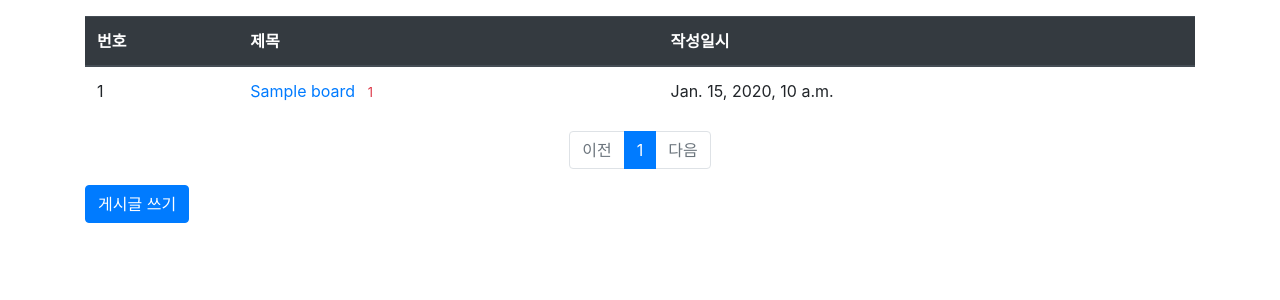
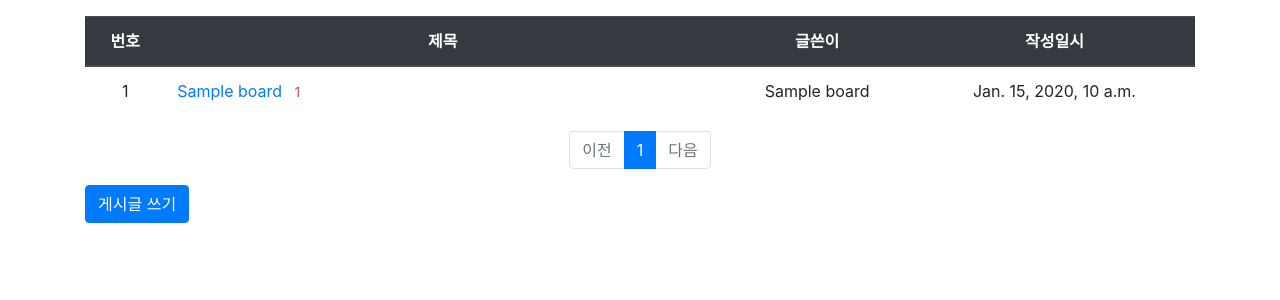
Before and after one commit to YoungkiHongDev/diary, a Django app: template templates/diary/board_list.html in a window 1280 px wide. Shown: the part 57-357 px from the top of the page. Run offline with Django 3.2, Linux system fonts and the light colour scheme; the template is opened without the code that fills it: most values are stand-ins (such as "Sample title", 1, 10 or a date in 2020); some libraries are stand-ins or nearby versions.

Commit message:
글쓴이 추가
글쓴이 추가

```diff
--- a/diary/models.py
+++ b/diary/models.py
@@ -1,12 +1,12 @@
 from botocore import model
 from djongo import models   # MongoDB
-from django.contrib.auth.models import User
+from django.contrib.auth.models import User # 인증모듈
 
 class Write(models.Model):
     board_subject = models.CharField(max_length=200)  # 제목
     board_content = models.TextField()    # 내용
     board_date = models.DateTimeField(auto_now_add=True)    # 생성날짜
-    mem_name = models.CharField(max_length=20)  # 글쓴이
+    mem_name = models.TextField(max_length=20) # 글쓴이
     board_emo = models.TextField(max_length=100) # 감정
     board_img = models.TextField(max_length=100) # 이미지 분석 결과
     board_tag = models.TextField(max_length=20) # 태그
@@ -19,6 +19,7 @@ class Answer(models.Model):
     board = models.ForeignKey(Write, on_delete=models.CASCADE)    # Write에서 가져온 외래키, 질문이 지워지면 답변도 지워지게! (on_delete=models.CASCADE)
     answer_content = models.TextField()    # 내용
     answer_date = models.DateTimeField()    # 생성날짜
+    mem_name = models.TextField(max_length=20) # 글쓴이
 
 # S3 업로드 모델
 class S3upload(models.Model):
--- a/templates/diary/board_list.html
+++ b/templates/diary/board_list.html
@@ -6,19 +6,22 @@
 <div class="container my-3">
     <table class="table">
         <thead>
-            <tr class="thead-dark">
+            <tr class="text-center thead-dark">
                 <th>번호</th>
-                <th>제목</th>
+                <th style="width:50%">제목</th>
+                <th>글쓴이</th>
                 <th>작성일시</th>
             </tr>
         </thead>
         <tbody>
             {% if board_list %}
                 {% for board in board_list %}
-                    <tr>
+                    <tr class="text-center">
+                        <td>
                             <!-- 번호 = 전체건수 - 시작인덱스 - 현재인덱스 + 1 -->
-                        <td>{{ board_list.paginator.count|sub:board_list.start_index|sub:forloop.counter0|add:1 }}</td>
-                        <td>
+                            {{ board_list.paginator.count|sub:board_list.start_index|sub:forloop.counter0|add:1 }}
+                        </td>
+                        <td class="text-left">
                             <!-- 제목 -->
                             <a href="{% url 'diary:detail' board.id %}">{{ board.board_subject }}</a>
                             <!-- 댓글 갯수 -->
@@ -26,7 +29,8 @@
                             <span class="text-danger small ml-2">{{ board.answer_set.count }}</span>
                             {% endif %}
                         </td>
-                        <td>{{ board.board_date }}</td>
+                        <td>{{ board.mem_name }}</td>  <!-- 글쓴이 추가 -->
+                        <td>{{ board.board_date }}</td> <!-- 작성 날짜 추가 -->
                     </tr>
                 {% endfor %}
             {% else %}
```
Also changed, not shown: diary/views.py (+9 -8 lines), templates/diary/board_detail.html (+10 -0 lines). Lines whose indentation alone changed are shown as unchanged.
